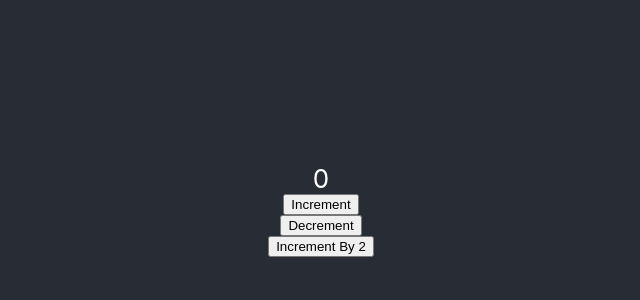
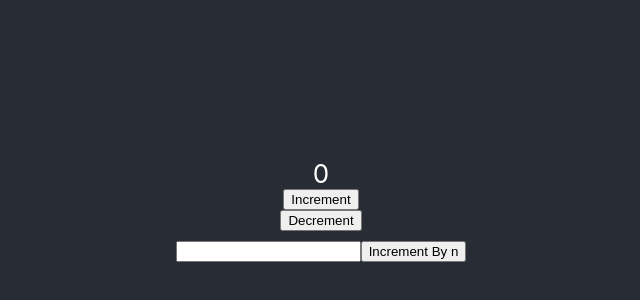
Before and after one commit to cawilson1/reduxIncrementerCohort4, a React (Create React App) app: page / in a window 1280 px wide. Shown: the part 190-490 px from the top of the page, without its empty margins (319-959 px from the left). Built offline with nearby package versions, Linux system fonts and the light colour scheme.

Commit message:
increment by n given user input

```diff
--- a/src/App.js
+++ b/src/App.js
@@ -1,4 +1,4 @@
-import React, { useReducer } from "react";
+import React, { useReducer, useState } from "react";
 import "./App.css";
 
 const reducer = (state, action) => {
@@ -10,7 +10,11 @@ const reducer = (state, action) => {
       return { ...state, counter: state.counter - 1, error: null };
     }
     case "INCREMENT_BY_N": {
-      return { ...state, counter: state.counter + action.n, error: null };
+      return {
+        ...state,
+        counter: state.counter + Number(action.n),
+        error: null
+      };
     }
     default: {
       return { ...state, error: true };
@@ -29,6 +33,7 @@ const initialState = {
 
 function App() {
   const [state, dispatch] = useReducer(reducer, initialState);
+  const [n, setN] = useState(0);
   return (
     <div className="App">
       <header className="App-header">
@@ -47,13 +52,16 @@ function App() {
         >
           Decrement
         </button>
-        <button
-          onClick={() => {
-            dispatch(incrementByN(2));
-          }}
-        >
-          Increment By 2
-        </button>
+        <div>
+          <input onChange={e => setN(e.target.value)} />
+          <button
+            onClick={() => {
+              dispatch(incrementByN(n));
+            }}
+          >
+            Increment By n
+          </button>
+        </div>
       </header>
     </div>
   );
```
